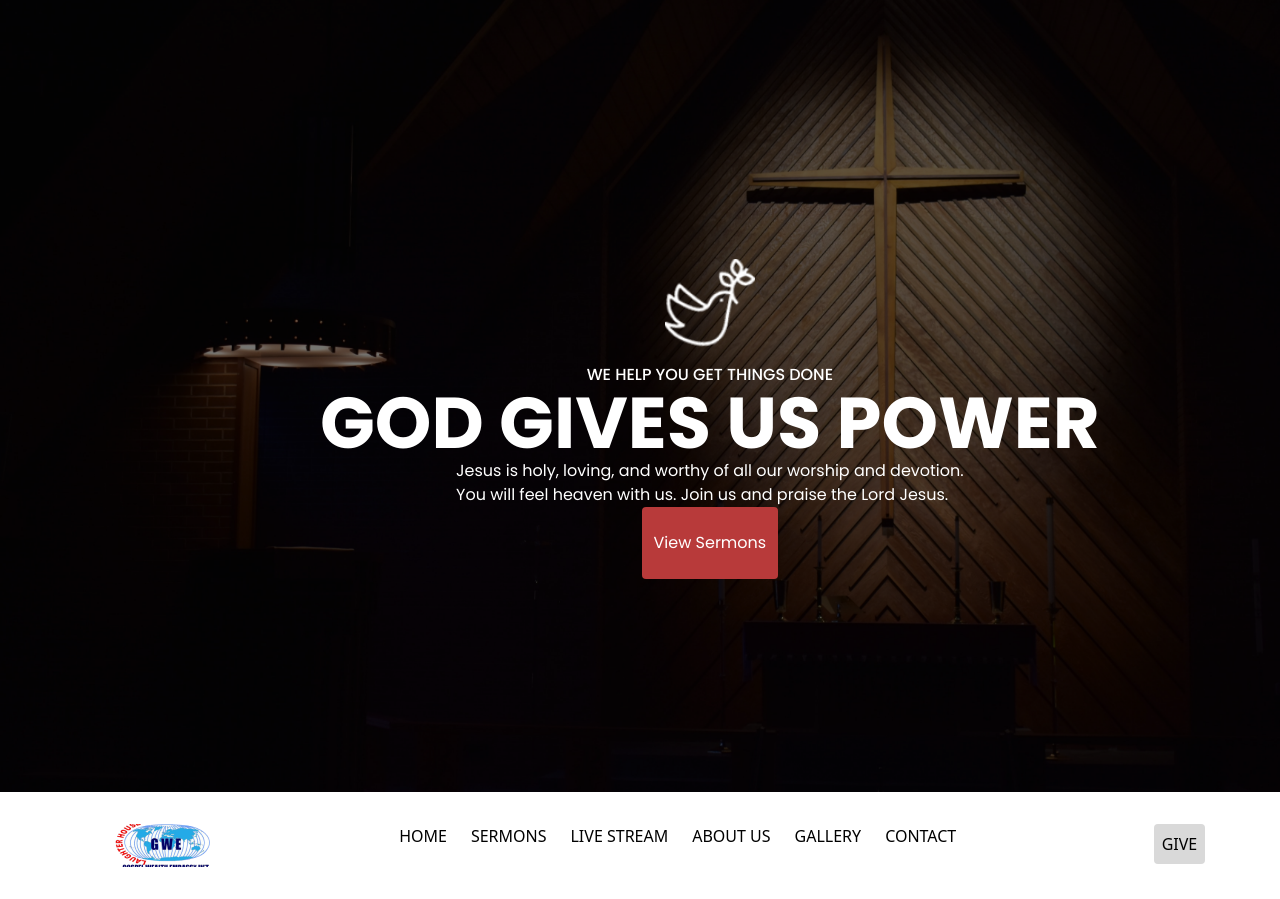
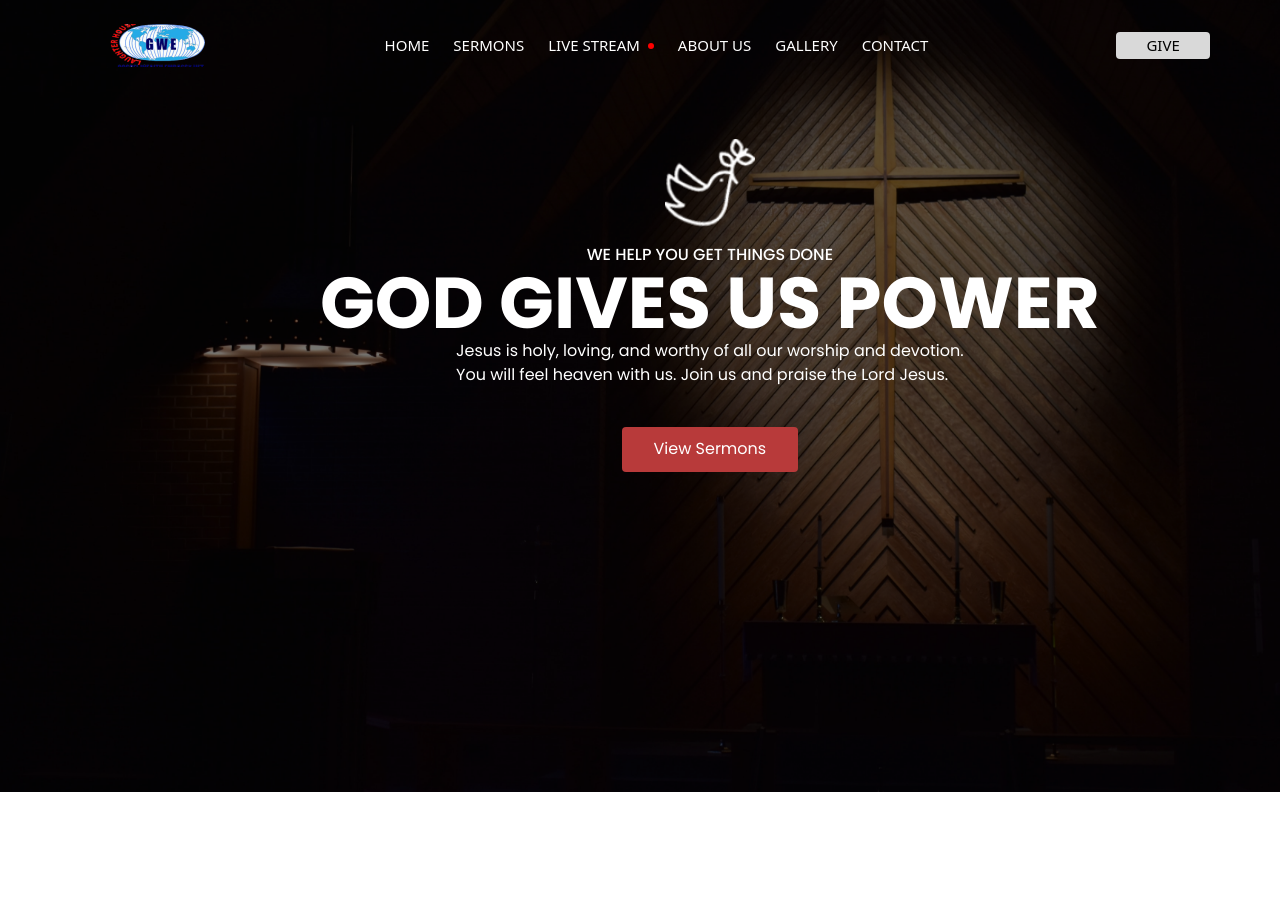
Before and after one commit to egileekada/wealth-embassy, a React (Create React App) app: page / in a window 1280 px wide. After the commit the page ends 800 px from the top, so only its background shows below. Built offline with nearby package versions, Linux system fonts and the light colour scheme.

Commit message:
update for donu

```diff
--- a/src/components/Navbar.tsx
+++ b/src/components/Navbar.tsx
@@ -4,7 +4,7 @@ import Logo from "../assets/images/gwe logo 1.png";
 const Navbar = () => {
   return (
     <div>
-      <nav className="container flex py-8 justify-around">
+      <nav className="container absolute top-0 text-white flex py-6 text-[15px] items-center justify-around">
         <div className="mx-10">
           <img src={Logo} alt="logo" />
         </div>
@@ -17,8 +17,9 @@ const Navbar = () => {
             <li className="mr-6">
               <a href="#">SERMONS</a>
             </li>
-            <li className="mr-6">
+            <li className="mr-6 flex items-center ">
               <a href="#">LIVE STREAM</a>
+              <div className=" w-[6px] h-[6px] bg-[#FF0000] rounded-full ml-2 " />
             </li>
             <li className="mr-6">
               <a href="#">ABOUT US</a>
@@ -34,7 +35,7 @@ const Navbar = () => {
 
         <div className="items-stretch">
           <button
-            className="rounded p-2 text-black"
+            className="rounded w-[94px] h-[27px] text-black"
             style={{ backgroundColor: "#D9D9D9" }}
           >
             GIVE
--- a/src/pages/HomePage/index.tsx
+++ b/src/pages/HomePage/index.tsx
@@ -5,14 +5,13 @@ import dove from "../../assets/images/dove 1.png";
 export default function Index() {
   return (
     <header>
-      <div>
+            <div className="relative">
+                <Navbar />
                 <img
                     src={backgroundImage}
                     alt="backgroundImage"
                     className=" w-full flex flex-col h-full justify-center items-center"
                     />
-        <Navbar />
-        <div className="relative">
                 <div className="absolute bottom-80 flex items-center justify-center flex-col left-80">
                     <div>
                         <img src={dove} alt="dove" className="my-4" />
@@ -37,7 +36,7 @@ export default function Index() {
                     </div>
                     <div>
                     <button
-                className="text-white py-6 px-3 rounded font-Poppins-Regular font-thin "
+                        className="text-white h-[45px] mt-10 px-8 rounded font-Poppins-Regular font-thin "
                         style={{ backgroundColor: "#B83A3A" }}
                     >
                         View Sermons
@@ -45,7 +44,6 @@ export default function Index() {
                 </div>
             </div>
         </div>
-      </div>
     </header>
   );
 }
```
Lines whose indentation alone changed are shown as unchanged.
